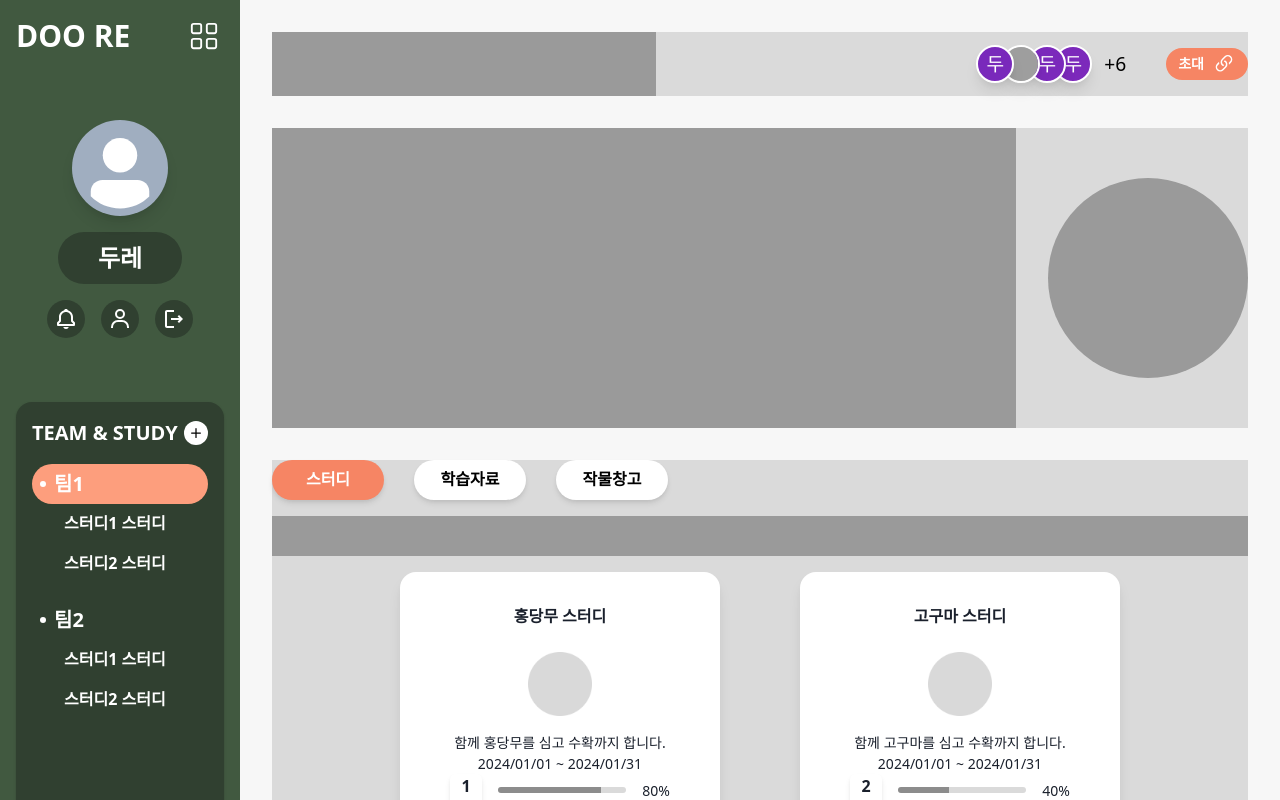
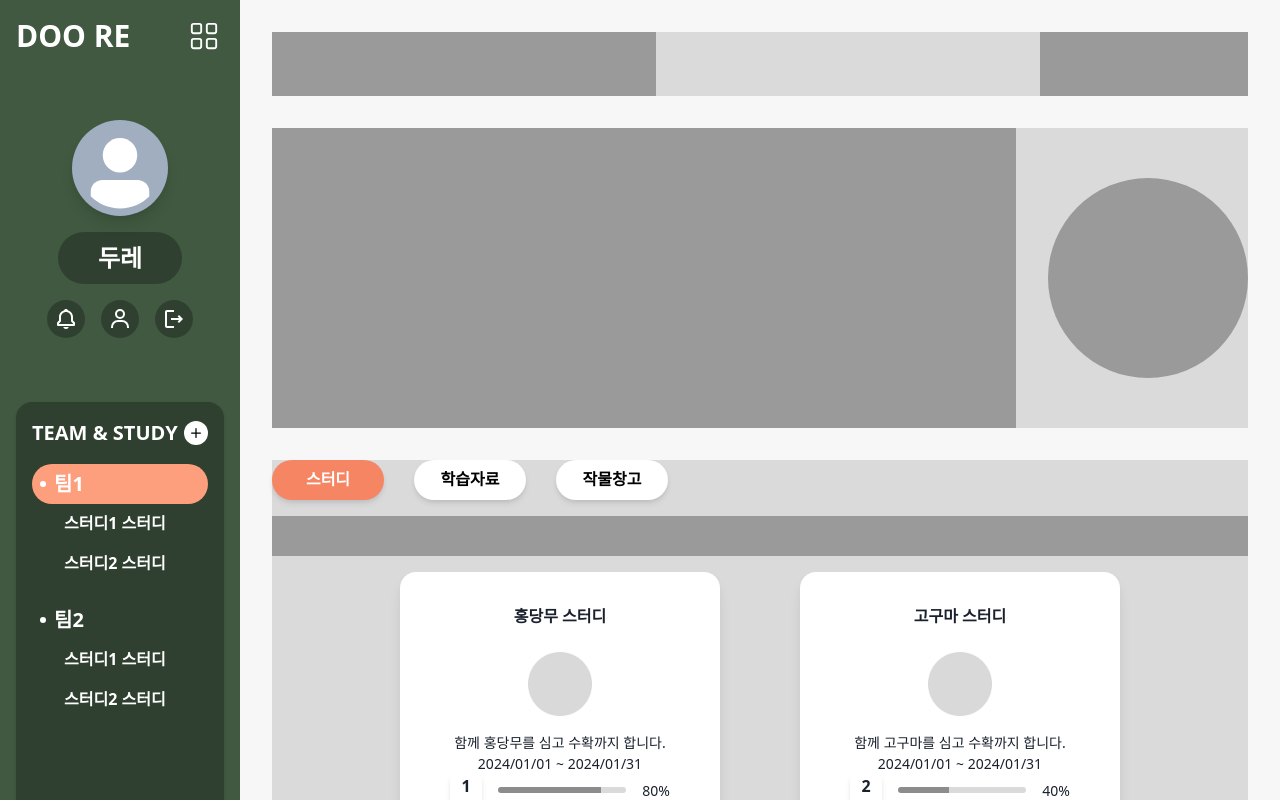
Before and after one commit to BDD-CLUB/01-doo-re-front, a Next.js app: page /team/1 in a window 1280 px wide. Shown: the top 800 px of the page. Built offline with nearby package versions, Linux system fonts and the light colour scheme; grey boxes are pictures that could not be loaded.

Commit message:
refactor : 팀페이지에서 목록 삭제 (레이아웃 구현중 => 충돌방지)

```diff
--- a/src/app/team/[teamId]/page.tsx
+++ b/src/app/team/[teamId]/page.tsx
@@ -1,12 +1,10 @@
 'use client';
 
-import { Box, Flex, SimpleGrid, Button } from '@chakra-ui/react';
+import { Box, Flex, SimpleGrid } from '@chakra-ui/react';
 import { useState } from 'react';
-import { BsLink45Deg } from 'react-icons/bs';
 
 import StudyCard from '@/components/StudyCard';
 import TabButton from '@/components/TabButton';
-import TeamMember from '@/containers/team/teamMember';
 import studyCardData from '@/mocks/studyCard';
 import teamPageCategoryInfos from '@/mocks/team';
 
@@ -19,13 +17,7 @@ const Page = () => {
         {/* TODO 이름 + 소개글 컴포넌트 */}
         <Box w="96" h="16" bg="gray.200" />
         {/* TODO 팀원 목록, 초대링크 버튼 */}
-
-        <Flex align="center" justify="space-between" gap="8" w="fit-content" h="16">
-          <TeamMember />
-          <Button color="white" bg="orange_dark" rightIcon={<BsLink45Deg size="24px" />} rounded="full" size="sm">
-            초대
-          </Button>
-        </Flex>
+        <Box w="52" h="16" bg="gray.200" />
       </Flex>
 
       <Flex align="center" flex="1" gap="8" bg="gray.100">
```
